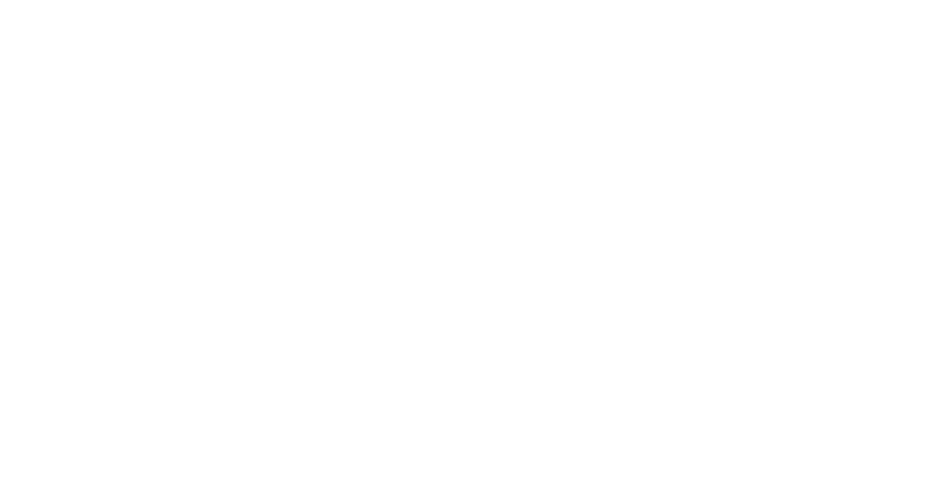
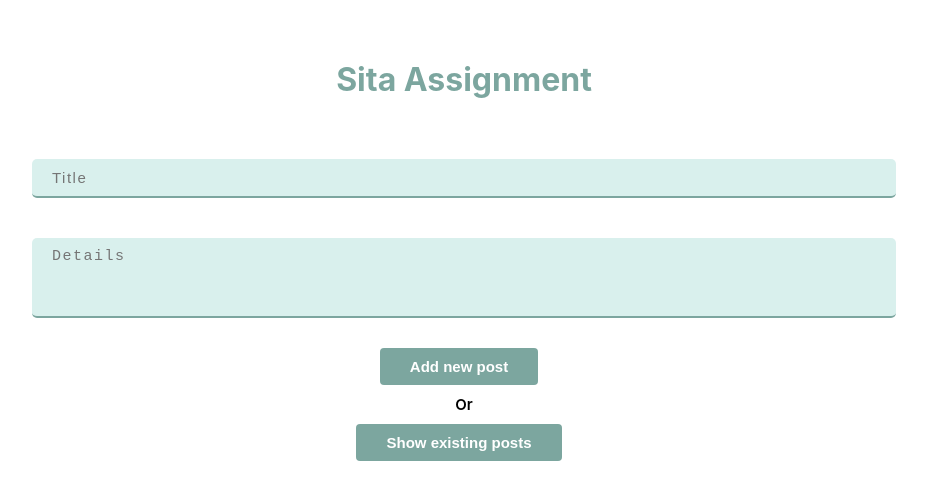
Before and after one commit to akash-1318/sita-travel, a React (Create React App) app: page / in a window 1280 px wide. Shown: the top 500 px of the page, without its empty margins (176-1103 px from the left). Built offline with nearby package versions, Linux system fonts and the light colour scheme.

Commit message:
feat: created ui design for creating a post

```diff
--- a/src/App.css
+++ b/src/App.css
@@ -1 +1,7 @@
 @import url(styles/common.css);
+
+.main-heading {
+  text-align: center;
+  margin-bottom: 3rem;
+  color: #7ca69f;
+}
--- a/src/App.js
+++ b/src/App.js
@@ -1,7 +1,13 @@
 import "./App.css";
+import { CreatePost } from "./components/create-post/create-post";
 
 function App() {
-  return <div className="App"></div>;
+  return (
+    <div className="App">
+      <h1 className="main-heading">Sita Assignment</h1>
+      <CreatePost />
+    </div>
+  );
 }
 
 export default App;
--- /dev/null
+++ b/src/components/create-post/create-post.css
@@ -0,0 +1,46 @@
+.primary-container {
+  padding: 1rem 2rem;
+  text-align: center;
+  display: flex;
+  flex-direction: column;
+  align-items: center;
+}
+
+.title-input,
+.detail-input {
+  width: 80%;
+  padding: 1rem 2rem;
+  font-size: 1.5rem;
+  outline: none;
+  border: none;
+  border-bottom: 2px solid #7ca69f;
+  border-radius: 5px;
+  background-color: #acdfd775;
+  letter-spacing: 1.5px;
+  margin: 2rem;
+}
+
+.detail-input.text-area {
+  resize: none;
+  min-height: 8rem;
+}
+
+.post-btn,
+.fetch-btn {
+  padding: 1rem 3rem;
+  font-size: 1.5rem;
+  outline: none;
+  cursor: pointer;
+  margin: 1rem 1rem 1rem 0rem;
+  border-radius: 4px;
+  border: none;
+  font-weight: 600;
+  background-color: #7ca69f;
+  color: #fff;
+  min-width: 15rem;
+}
+
+.sub-text {
+  font-size: 1.5rem;
+  font-weight: 600;
+}
--- /dev/null
+++ b/src/components/create-post/create-post.js
@@ -0,0 +1,18 @@
+import "./create-post.css";
+
+function CreatePost() {
+  return (
+    <div className="primary-container">
+      <input type="text" placeholder="Title" className="title-input"></input>
+      <textarea
+        placeholder="Details"
+        className="detail-input text-area"
+      ></textarea>
+      <button className="post-btn">Add new post</button>
+      <p className="sub-text">Or</p>
+      <button className="fetch-btn">Show existing posts</button>
+    </div>
+  );
+}
+
+export { CreatePost };
--- a/src/styles/common.css
+++ b/src/styles/common.css
@@ -7,4 +7,9 @@
 html {
   font-size: 62.5%;
   font-family: "Anek Malayalam", sans-serif !important;
+  margin: 6rem 8rem;
 }
+
+h1 {
+  font-size: 3.2rem;
+}
```
